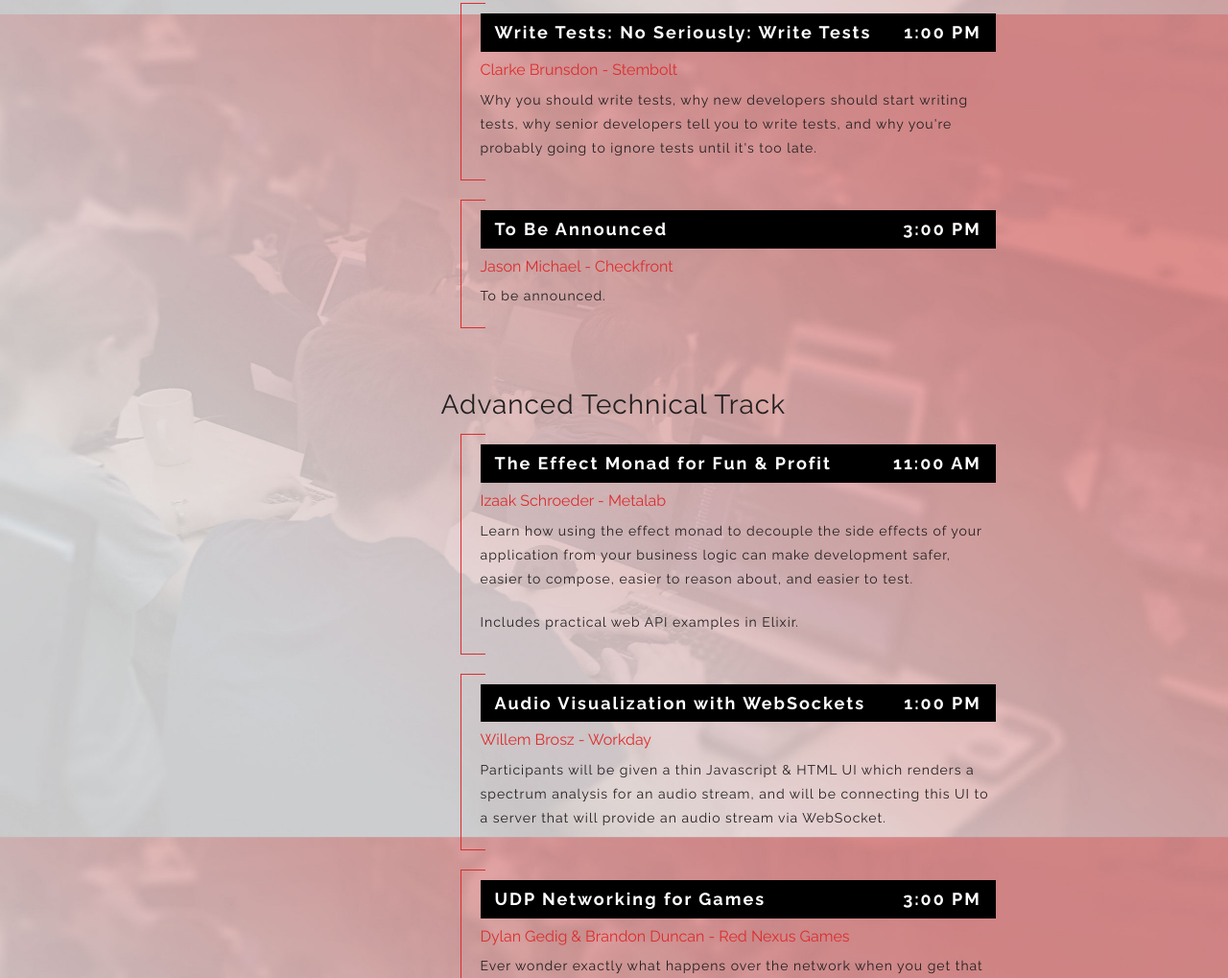
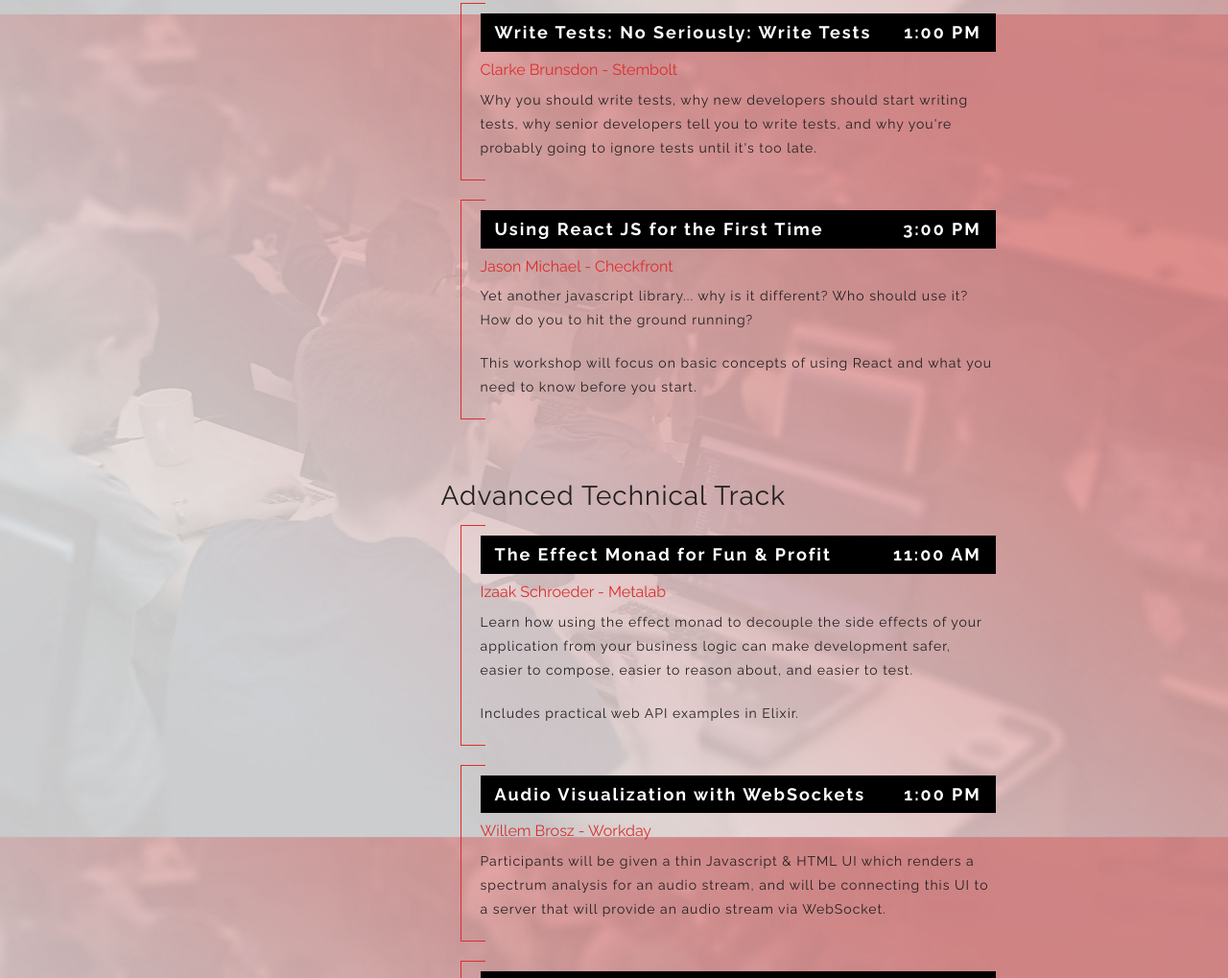
Before and after one commit to sendwithus/startupslam, a plain HTML site: page index.html in a window 1280 px wide. Shown: the part 2556-3575 px from the top of the page at 96% size. Drawn offline with nearby package versions, Linux system fonts and the light colour scheme.

Commit message:
add checkfront description

```diff
--- a/index.html
+++ b/index.html
@@ -125,9 +125,10 @@
               <p>Why you should write tests, why new developers should start writing tests, why senior developers tell you to write tests, and why you're probably going to ignore tests until it's too late.</p>
           </div>
           <div class="row speakers">
-            <h5>To Be Announced <span class="pull-right">3:00 PM</span></h5>
+            <h5>Using React JS for the First Time <span class="pull-right">3:00 PM</span></h5>
             <h6>Jason Michael - Checkfront</h6>
-            <p>To be announced.</p>
+            <p>Yet another javascript library... why is it different? Who should use it? How do you to hit the ground running?</p>
+            <p>This workshop will focus on basic concepts of using React and what you need to know before you start. </p>
           </div>
 
           <div class="section">Advanced Technical Track</div>
```
